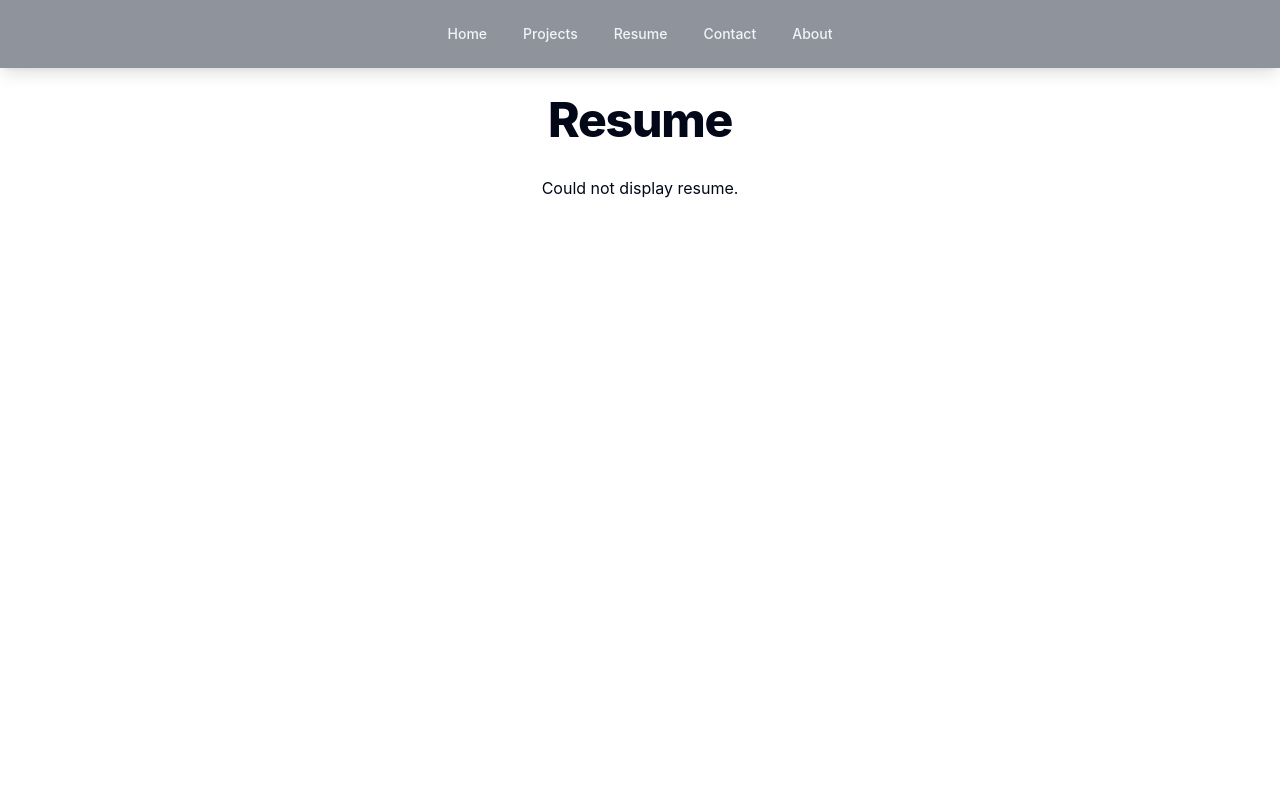
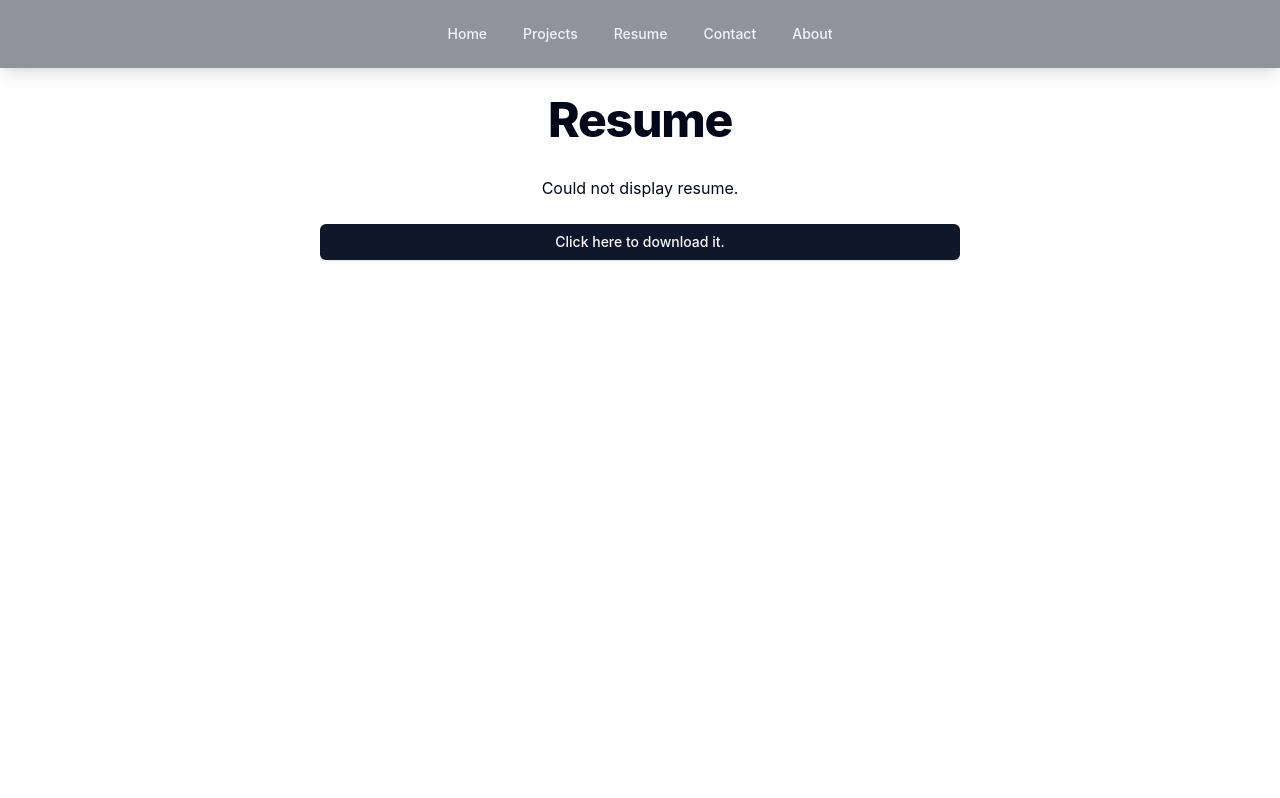
Before and after one commit to Masdaofdisasda/react-portfolio, a React (Vite) app: page /resume in a window 1280 px wide. Shown: the top 798 px of the page. Built offline with nearby package versions, Linux system fonts and the light colour scheme.

Commit message:
update resume

```diff
--- a/src/pages/Resume.tsx
+++ b/src/pages/Resume.tsx
@@ -7,10 +7,18 @@ import { buttonVariants } from '../components/ui/button.tsx';
 function Resume() {
   return (
     <Page title="Resume">
-      <Flex direction="column" gap={3} className="items-center">
-        <Flex className="w-full xl:w-2/3 mx-auto">
-          <object data={pdf} type="application/pdf" width="100%" height="600px">
-            <div>Could not display resume.</div>
+      <Flex direction="column" gap={3} className="items-center h-screen">
+        <Flex className="w-full xl:w-2/3 mx-auto  h-full">
+          <object data={pdf} type="application/pdf" className="w-full h-full">
+            <Flex direction={'column'} gap={3}>Could not display resume.
+
+              <a
+                href={pdf}
+                download="Koeppl David Resume.pdf"
+                className={buttonVariants()}
+              >
+                Click here to download it.
+              </a></Flex>
           </object>
         </Flex>
 
```
